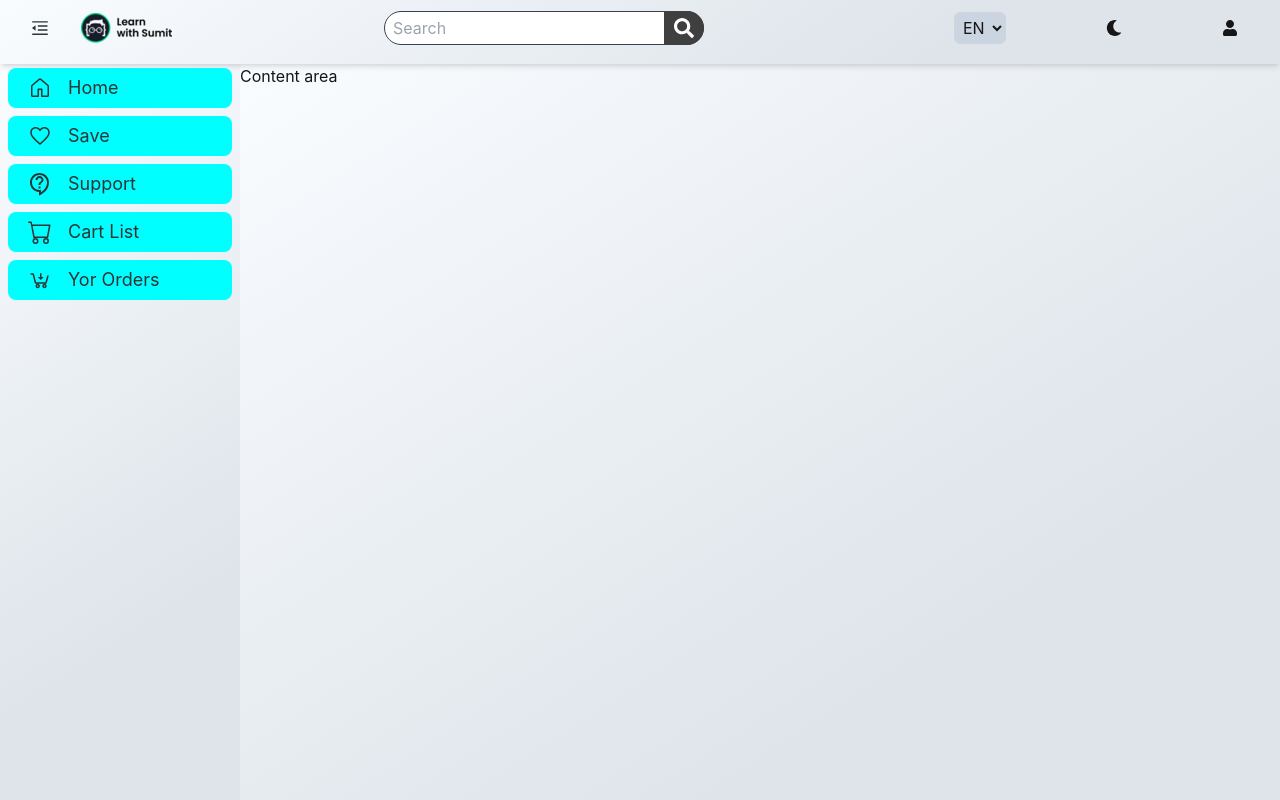
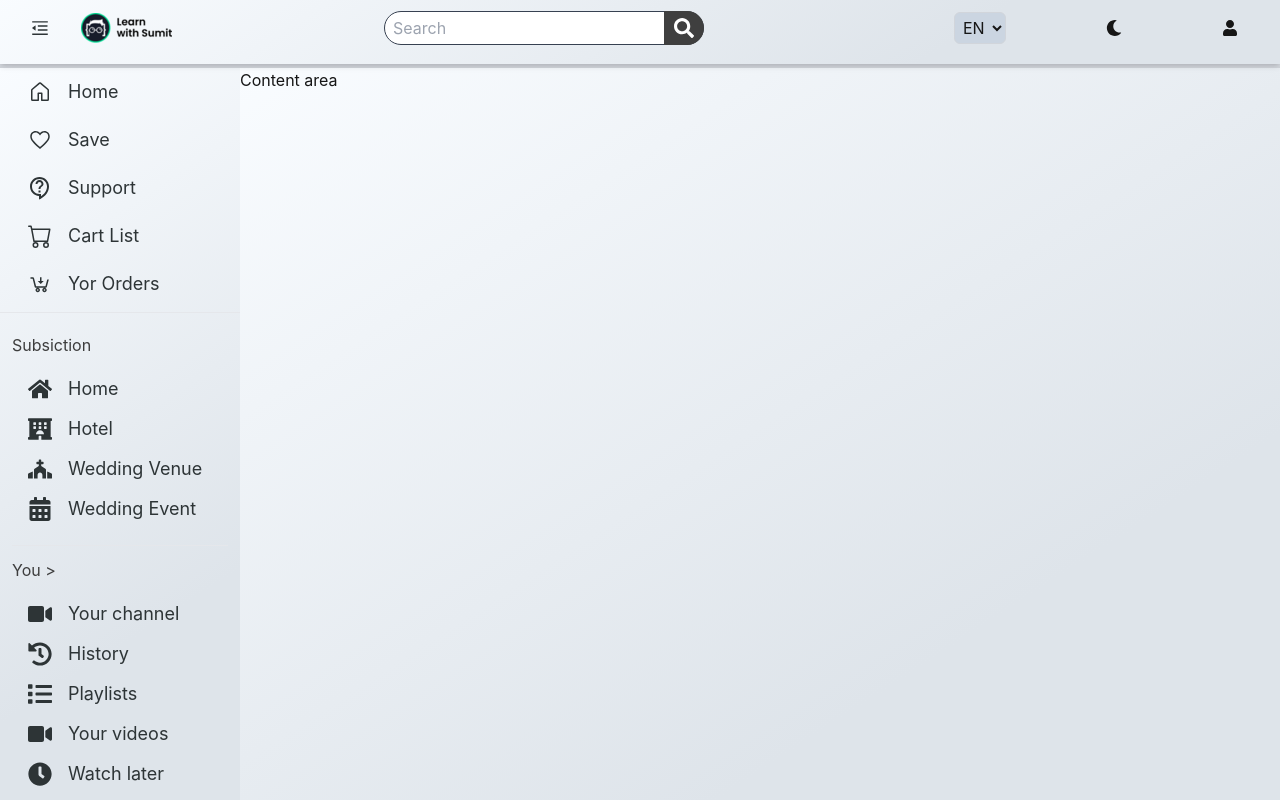
Before and after one commit to HasanDevBD/noshin-group, a Next.js app: page / in a window 1280 px wide. Built offline with nearby package versions, Linux system fonts and the light colour scheme.

Commit message:
menu list smple cng

```diff
--- a/src/app/globals.css
+++ b/src/app/globals.css
@@ -52,8 +52,8 @@ body.dark-mode .navbar {
   transition: all 0.3s ease;
 }
 #guide-inner-content::-webkit-scrollbar {
-  width: 8px; /* Width of the vertical scrollbar */
-  height: 8px; /* Height of the horizontal scrollbar */
+  width: 0.6vw;
+  height: 20px;
 }
 
 #guide-inner-content::-webkit-scrollbar-track {
@@ -63,6 +63,14 @@ body.dark-mode .navbar {
 #guide-inner-content::-webkit-scrollbar-thumb {
   background: #aaa;
 }
+
+/* Style the scrollbar buttons */
+#guide-inner-content::-webkit-scrollbar-button {
+  display: block; /* Ensure buttons are visible */
+  background-color: #a5aab5;
+  border-radius: 5px;
+}
+
 /* styles.css */
 .list_items {
   display: -ms-flexbox;
@@ -140,6 +148,3 @@ body.dark-mode .main-content {
 .fj {
   color: #717171 #3d3d3d #e6e6e6 #cfcfcf;
 }
-.extraCls {
-  background-color: #00ffff;
-}
--- a/src/app/layout.js
+++ b/src/app/layout.js
@@ -20,7 +20,7 @@ export default function RootLayout({ children }) {
         <div className="h-14 text-white flex items-center">
           <Navbar />
         </div>
-        <div className="flex-1 md:pt-2 flex flex-col md:flex-row overflow-hidden">
+        <div className="flex-1 md:pt-3 flex flex-col md:flex-row overflow-hidden">
           <div
             id="guide-inner-content"
             className={`fixed bottom-0 w-full h-12 md:static md:w-20 lg:w-60 md:h-full lg:h-full lg:hover:overflow-y-auto transition-all duration-300 bg-lt-gradient bg-ltBackground text-ltColor dark:bg-drBackground dark:bg-dr-gradient dark:text-[#f8e9e9]`}
--- a/src/components/ItemList.js
+++ b/src/components/ItemList.js
@@ -14,7 +14,7 @@ export default function ItemList({
       <li className={`flex items-center `}>
         <Link
           href={Url}
-          className={`flex md:bg-[#00ffff] w-full flex-col lg:flex-row md:mx-2  md:w-[calc(100%-12px)] items-center md:rounded-lg antialiased leading-6 md:min-h-[40px]`}
+          className={`flex hover:md:bg-[#cfcfcf] dark:hover:md:bg-[#3d3d3d] w-full flex-col lg:flex-row md:mx-2  md:w-[calc(100%-12px)] items-center md:rounded-lg antialiased leading-6 md:min-h-[40px]`}
           tabIndex={Index}
           title={Name}
         >
--- a/src/components/sidebar.js
+++ b/src/components/sidebar.js
@@ -1,23 +1,16 @@
 "use client";
 
-import Link from "next/link";
-
-import { FaHeart } from "react-icons/fa";
-import { GoHome } from "react-icons/go";
-import { BsCart } from "react-icons/bs";
-import { RiContactsBook3Line } from "react-icons/ri";
-import { IoMenu } from "react-icons/io5";
-import { getMobileMenuItems } from "@/data/menu_icons";
+import { menus } from "@/data/menu_icons";
 import ItemList from "./ItemList";
 
-const menus = getMobileMenuItems();
 const Sidebar = () => {
+  const [{ items }, { category }] = menus();
   return (
     <aside className=" border-b-white relative top-1 flex-shrink-0">
       <nav className="navigation absolute w-full to ">
         <ul className="list flex justify-around md:flex-col md:gap-2">
           {" "}
-          {menus.map((menu, index) => (
+          {items.map((menu, index) => (
             <ItemList
               key={menu.id}
               Url={menu.path}
@@ -26,6 +19,29 @@ const Sidebar = () => {
               Index={index}
             />
           ))}
+          <hr />
+          <div className=" hidden md:block overflow-hidden ">
+            {category.map((value, index) => (
+              <>
+                {value.title && (
+                  <h2 className="text-[#3d3d3d] dark:text-[#e6e6e6]  md:min-h-[40px] md:w-[calc(100%-12px)]  md:p-3">
+                    {value.title}
+                  </h2>
+                )}
+                {value.items.map((item, inx) => (
+                  <ItemList
+                    key={item.id}
+                    Url={item.path}
+                    Name={item.name}
+                    Icon={item.icon}
+                    Index={inx}
+                  />
+                ))}
+
+                <hr className=" mx-3 mt-4  " />
+              </>
+            ))}
+          </div>
         </ul>
       </nav>
     </aside>
--- a/src/data/menu_icons.js
+++ b/src/data/menu_icons.js
@@ -5,56 +5,33 @@ import { IoIosHelpCircleOutline, IoChatbubblesOutline } from "react-icons/io";
 import { MdOutlineContactSupport } from "react-icons/md";
 import { BiCategory } from "react-icons/bi";
 import { LiaCartArrowDownSolid } from "react-icons/lia";
-import { FaCartArrowDown, FaHeart, FaRegUserCircle } from "react-icons/fa";
+import {
+  FaCartArrowDown,
+  FaHeart,
+  FaRegUserCircle,
+  FaHotel,
+  FaChurch,
+  FaCalendarAlt,
+  FaHome,
+  FaHistory,
+  FaList,
+  FaVideo,
+  FaClock,
+  FaThumbsUp,
+} from "react-icons/fa";
 import { IoMenu } from "react-icons/io5";
 import { IoMdHeartEmpty } from "react-icons/io";
 
-const menuIcons = {
-  mobaile: [
-    { name: "Home", icon: MdHome, id: "MdHome1", path: "/" },
+const menusList = [
   {
-      name: "Your Orders",
-      icon: FaCartArrowDown,
-      id: "FaCartArrowDown2",
-      path: "/orders",
+    items: [
+      { name: "Home", icon: GoHome, id: "GoHome1", path: "/" },
+      {
+        name: "Save",
+        icon: IoMdHeartEmpty,
+        id: "IoMdHeartEmpty2",
+        path: "/save",
       },
-    {
-      name: "User",
-      icon: FaRegUserCircle,
-      id: "FaRegUserCircle3",
-      path: "/user",
-    },
-    { name: "Cart", icon: BsCart, id: "BsCart4", path: "/cart" },
-    { name: "Menu", icon: IoMenu, id: "IoMenu5", path: "/Category" },
-  ],
-  desktop: [
-    { name: "Home", icon: MdHome, id: "MdHome1", path: "/" },
-    {
-      name: "Your Orders",
-      icon: FaCartArrowDown,
-      id: "FaCartArrowDown2",
-      path: "/orders",
-    },
-    {
-      name: "Support",
-      icon: IoIosHelpCircleOutline,
-      id: "IoIosHelpCircleOutline2",
-      path: "/contact",
-    },
-    { name: "Cart", icon: BsCart, id: "BsCart4", path: "/cart" },
-    {
-      name: "Category",
-      icon: BiCategory,
-      id: "BiCategory5",
-      path: "/category",
-    },
-    { name: "Menu", icon: IoMenu, id: "IoMenu5", path: "/menu" },
-  ],
-};
-
-const mobileMenuItems = [
-  { name: "Home", icon: GoHome, id: "GoHome1", path: "/" },
-  { name: "Save", icon: IoMdHeartEmpty, id: "IoMdHeartEmpty2", path: "/save" },
       {
         name: "Support",
         icon: MdOutlineContactSupport,
@@ -69,5 +46,66 @@ const mobileMenuItems = [
         id: "LiaCartArrowDownSolid5",
         path: "/orders",
       },
+    ],
+  },
+  {
+    category: [
+      {
+        title: "Subsiction",
+        items: [
+          { name: "Home", url: "/", icon: FaHome, id: "indez1" },
+          { name: "Hotel", url: "/hotel", icon: FaHotel, id: "FaHotel2" },
+          {
+            name: "Wedding Venue",
+            url: "/wedding-venue",
+            icon: FaChurch,
+            id: "FaChurch3",
+          },
+          {
+            name: "Wedding Event",
+            url: "/wedding-event",
+            icon: FaCalendarAlt,
+            id: "FaCalendarAlt4",
+          },
+        ],
+      },
+      {
+        title: "You >",
+        items: [
+          {
+            name: "Your channel",
+            url: "/your-channel",
+            icon: FaVideo,
+            id: "FaVideo5",
+          },
+          {
+            name: "History",
+            url: "/history",
+            icon: FaHistory,
+            id: "FaHistory6",
+          },
+          { name: "Playlists", url: "/playlists", icon: FaList, id: "FaList7" },
+          {
+            name: "Your videos",
+            url: "/your-videos",
+            icon: FaVideo,
+            id: "FaVideo8",
+          },
+          {
+            name: "Watch later",
+            url: "/watch-later",
+            icon: FaClock,
+            id: "FaClock9",
+          },
+          {
+            name: "Liked videos",
+            url: "/liked-videos",
+            icon: FaThumbsUp,
+            id: "FaThumbsUp10",
+          },
+        ],
+      },
+    ],
+  },
 ];
-export const getMobileMenuItems = () => mobileMenuItems;
+export const menus = () => menusList;
```
Lines whose indentation alone changed are shown as unchanged.
